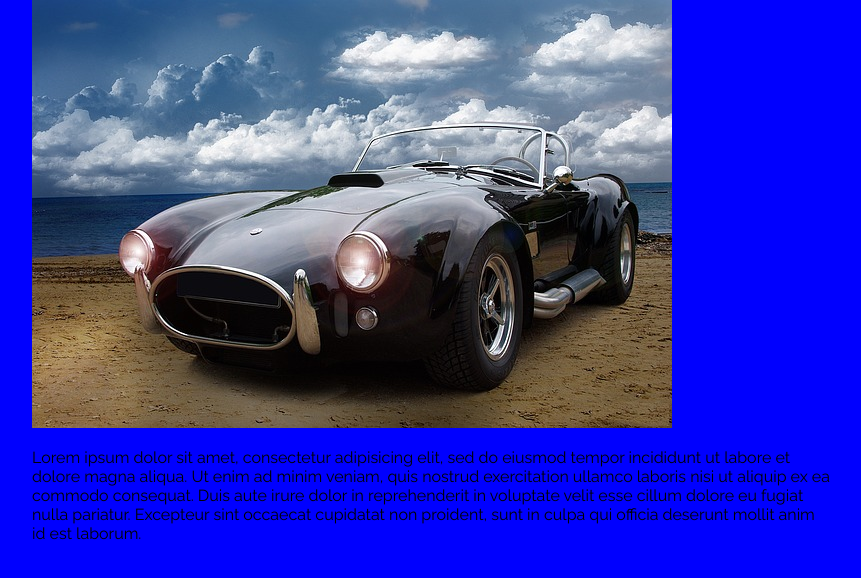
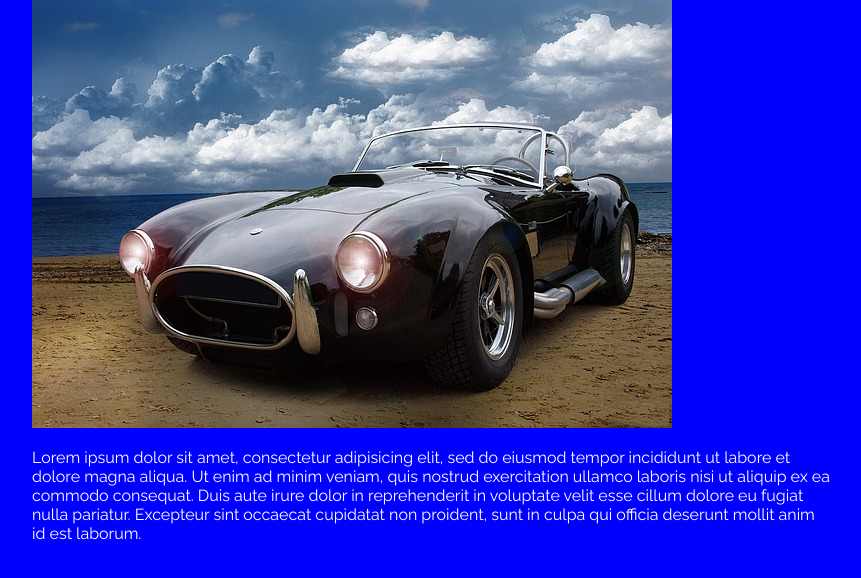
Before and after one commit to alejoso76/IntroduccionResponsive, a plain HTML site: page index.html in a window 1280 px wide. Shown: the part 80-658 px from the top of the page, without its empty margins (208-1069 px from the left). Drawn offline with Linux system fonts and the light colour scheme.

Commit message:
Se agrega la etiqueta meta viewport en el index

```diff
--- a/css/styles.css
+++ b/css/styles.css
@@ -53,4 +53,8 @@ img{
         max-width: 800px;
         margin: 0 auto;
     }
+
+    p{
+        color: white;
+    }
 }
--- a/index.html
+++ b/index.html
@@ -3,6 +3,10 @@
   <head>
     <meta charset="utf-8">
     <title>Responsive Web Design</title>
+    <!--?Etiqueta clave para sitios responsive, se hace igual el ancho del dispositivo al del sitio-->
+    <!--El initial scale es en caso de que no funcione correctamente-->
+    <!--User scalable para evitar hacer zoom-->
+    <meta name="viewport" content="width=device-width, initial-scale=1.0, user-scalable=no">
     <link rel="stylesheet" href="css/styles.css" media="screen" title="no title">
     <link href="https://fonts.googleapis.com/css?family=Raleway:400,700,900" rel="stylesheet">
   </head>
```
